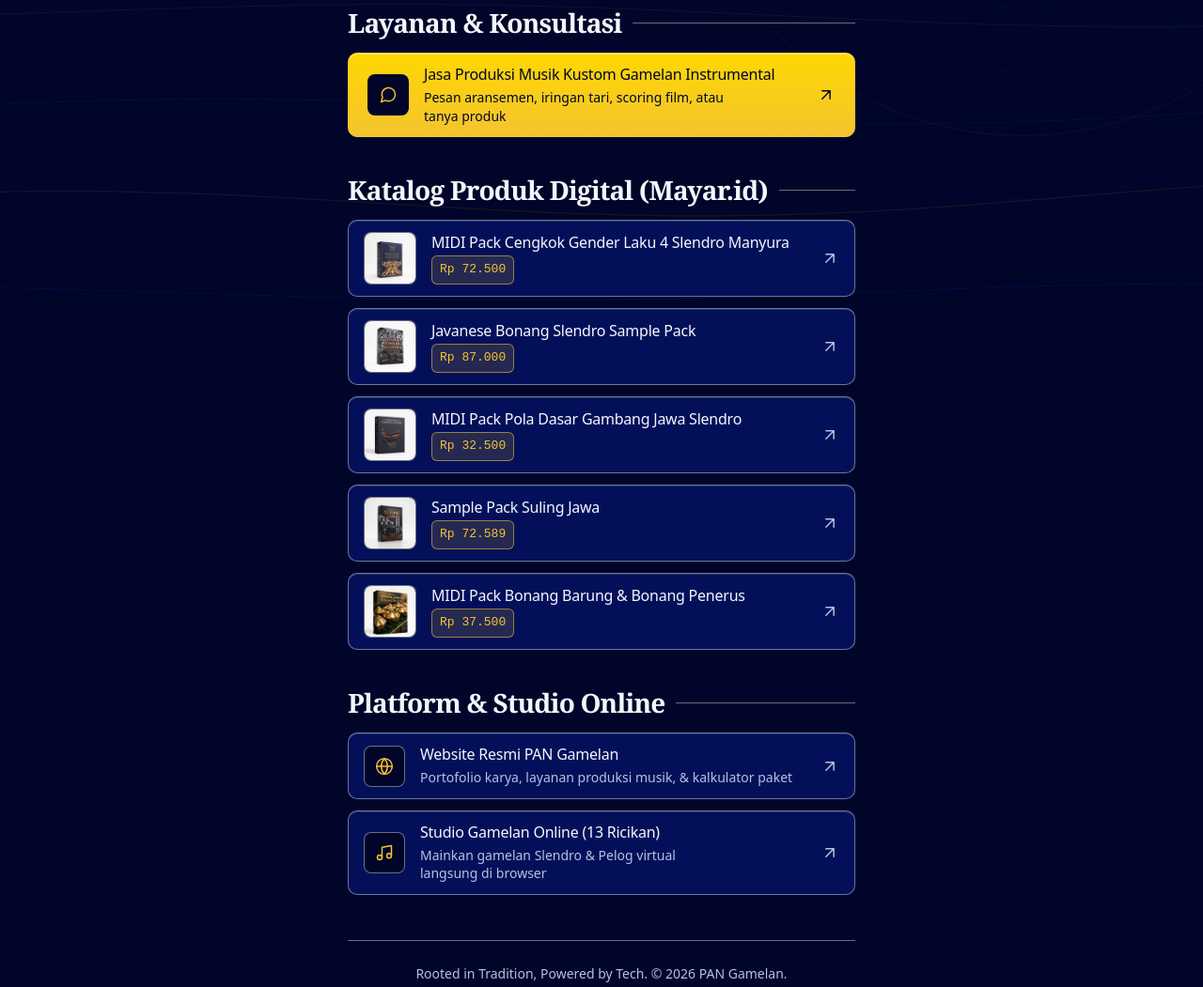
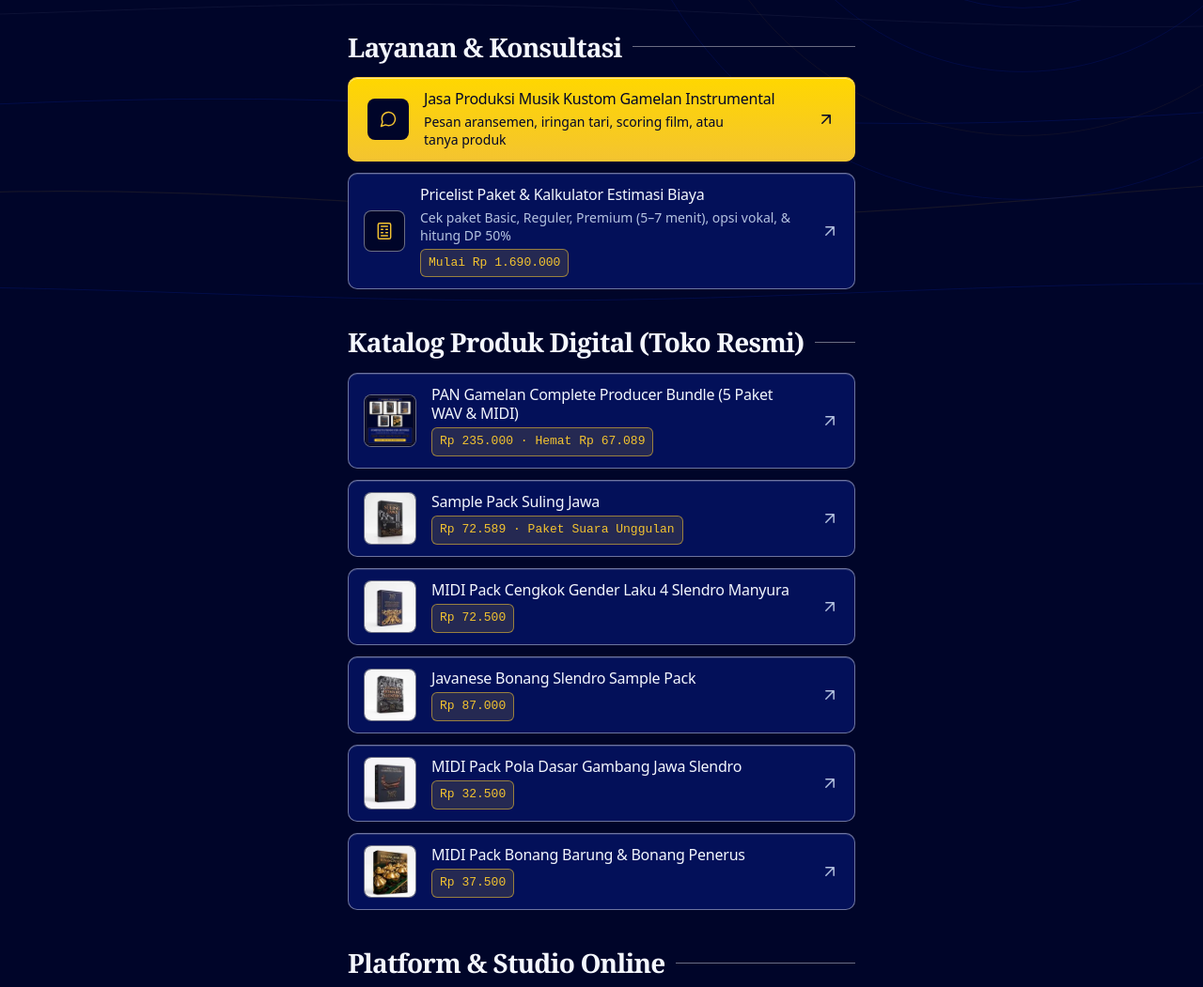
Before and after one commit to pangamelanid-bit/bio, a plain HTML site: page index.html in a window 1280 px wide. Shown: the part 398-1449 px from the top of the page at 94% size. Drawn offline with Linux system fonts and the light colour scheme.

Commit message:
feat(bio): publish Phase 1 Complete Producer Bundle card, calculator CTA, and studio lead attribution

```diff
--- a/index.html
+++ b/index.html
@@ -13,7 +13,7 @@
   <meta property="og:type" content="website">
   <meta property="og:title" content="PAN Gamelan — Rooted in Tradition, Powered by Tech">
   <meta property="og:description" content="Katalog resmi MIDIPACK, Sample Pack Gamelan WAV, dan Konsultasi Produksi Musik Gamelan.">
-  <meta property="og:image" content="logo.png">
+  <meta property="og:image" content="https://pangamelanid-bit.github.io/bio/logo.png">
 
   <link rel="icon" type="image/png" href="logo.png">
   <link rel="preconnect" href="https://fonts.googleapis.com">
@@ -44,7 +44,7 @@
 
       <h1 id="main-heading" class="brand-title" tabindex="-1">PAN Gamelan</h1>
       <p class="brand-bio">
-        Karawitan Jawa dan produksi musik modern: MIDIPACK, sampel WAV, dan&nbsp;komposisi.
+        Studio kreatif gamelan Jawa: Jasa produksi musik kustom instrumental, sampel WAV 24-bit, dan&nbsp;MIDIPACK.
       </p>
 
       <!-- Baris Ikon Kanal Sosial Cepat -->
@@ -137,14 +137,106 @@
               </span>
             </a>
           </li>
+          <li>
+            <a
+              class="link-card"
+              href="https://pangamelanid-bit.github.io/#kalkulator"
+              target="_blank"
+              rel="noopener noreferrer"
+            >
+              <div class="card-left">
+                <span class="card-icon" aria-hidden="true">
+                  <svg viewBox="0 0 24 24">
+                    <rect x="4" y="2" width="16" height="20" rx="2"/>
+                    <line x1="8" y1="6" x2="16" y2="6"/>
+                    <line x1="8" y1="10" x2="10" y2="10"/>
+                    <line x1="14" y1="10" x2="16" y2="10"/>
+                    <line x1="8" y1="14" x2="10" y2="14"/>
+                    <line x1="14" y1="14" x2="16" y2="14"/>
+                    <line x1="8" y1="18" x2="16" y2="18"/>
+                  </svg>
+                </span>
+                <div class="card-content">
+                  <div class="card-title-row">
+                    <span class="card-title">Pricelist Paket &amp; Kalkulator Estimasi Biaya</span>
+                  </div>
+                  <span class="card-subtitle">Cek paket Basic, Reguler, Premium (5–7 menit), opsi vokal, &amp; hitung DP 50%</span>
+                  <span class="card-badge">Mulai Rp 1.690.000</span>
+                </div>
+              </div>
+              <span class="card-arrow" aria-hidden="true">
+                <svg viewBox="0 0 24 24"><path d="M7 17L17 7M7 7h10v10"/></svg>
+              </span>
+            </a>
+          </li>
         </ul>
       </section>
 
-      <!-- Bagian B: Katalog Produk Digital (Mayar.id) -->
+      <!-- Bagian B: Katalog Produk Digital (Toko Resmi) -->
       <section class="link-section">
-        <h2 class="section-heading">Katalog Produk Digital (Mayar.id)</h2>
+        <h2 class="section-heading">Katalog Produk Digital (Toko Resmi)</h2>
         <ul class="link-list" role="list">
-          <!-- Produk 1: Cengkok Gender Laku 4 -->
+          <!-- Produk 0 (Bundel Utama): Complete Producer Bundle 5 Paket WAV & MIDI -->
+          <li>
+            <a
+              class="link-card"
+              href="https://pan-gamelan.myr.id/bundling/pan-gamelan-complete-producer-bundle-5-paket-wav-midi"
+              target="_blank"
+              rel="noopener noreferrer"
+            >
+              <div class="card-left">
+                <picture class="card-thumb">
+                  <source srcset="images/complete-producer-bundle.webp" type="image/webp">
+                  <img
+                    class="card-thumb-img"
+                    src="images/complete-producer-bundle.jpg"
+                    alt=""
+                    width="56"
+                    height="56"
+                  >
+                </picture>
+                <div class="card-content">
+                  <span class="card-title">PAN Gamelan Complete Producer Bundle (5 Paket WAV &amp; MIDI)</span>
+                  <span class="card-badge">Rp 235.000 &middot; Hemat Rp 67.089</span>
+                </div>
+              </div>
+              <span class="card-arrow" aria-hidden="true">
+                <svg viewBox="0 0 24 24"><path d="M7 17L17 7M7 7h10v10"/></svg>
+              </span>
+            </a>
+          </li>
+
+          <!-- Produk 1 (Unggulan Individual): Sample Pack Suling Jawa -->
+          <li>
+            <a
+              class="link-card"
+              href="https://pan-gamelan.myr.id/catalog/sample-pack-suling-jawa"
+              target="_blank"
+              rel="noopener noreferrer"
+            >
+              <div class="card-left">
+                <picture class="card-thumb">
+                  <source srcset="images/sample-pack-suling-jawa.webp" type="image/webp">
+                  <img
+                    class="card-thumb-img"
+                    src="images/sample-pack-suling-jawa.jpg"
+                    alt=""
+                    width="56"
+                    height="56"
+                  >
+                </picture>
+                <div class="card-content">
+                  <span class="card-title">Sample Pack Suling Jawa</span>
+                  <span class="card-badge">Rp 72.589 &middot; Paket Suara Unggulan</span>
+                </div>
+              </div>
+              <span class="card-arrow" aria-hidden="true">
+                <svg viewBox="0 0 24 24"><path d="M7 17L17 7M7 7h10v10"/></svg>
+              </span>
+            </a>
+          </li>
+
+          <!-- Produk 2: Cengkok Gender Laku 4 -->
           <li>
             <a
               class="link-card"
@@ -174,7 +266,7 @@
             </a>
           </li>
 
-          <!-- Produk 2: Bonang Slendro Sample Pack -->
+          <!-- Produk 3: Bonang Slendro Sample Pack -->
           <li>
             <a
               class="link-card"
@@ -204,7 +296,7 @@
             </a>
           </li>
 
-          <!-- Produk 3: Pola Dasar Gambang Jawa -->
+          <!-- Produk 4: Pola Dasar Gambang Jawa -->
           <li>
             <a
               class="link-card"
@@ -226,36 +318,6 @@
                 <div class="card-content">
                   <span class="card-title">MIDI Pack Pola Dasar Gambang Jawa Slendro</span>
                   <span class="card-badge">Rp 32.500</span>
-                </div>
-              </div>
-              <span class="card-arrow" aria-hidden="true">
-                <svg viewBox="0 0 24 24"><path d="M7 17L17 7M7 7h10v10"/></svg>
-              </span>
-            </a>
-          </li>
-
-          <!-- Produk 4: Sample Pack Suling Jawa -->
-          <li>
-            <a
-              class="link-card"
-              href="https://pan-gamelan.myr.id/catalog/sample-pack-suling-jawa"
-              target="_blank"
-              rel="noopener noreferrer"
-            >
-              <div class="card-left">
-                <picture class="card-thumb">
-                  <source srcset="images/sample-pack-suling-jawa.webp" type="image/webp">
-                  <img
-                    class="card-thumb-img"
-                    src="images/sample-pack-suling-jawa.jpg"
-                    alt=""
-                    width="56"
-                    height="56"
-                  >
-                </picture>
-                <div class="card-content">
-                  <span class="card-title">Sample Pack Suling Jawa</span>
-                  <span class="card-badge">Rp 72.589</span>
                 </div>
               </div>
               <span class="card-arrow" aria-hidden="true">
@@ -360,7 +422,7 @@
 
     <!-- 3. FOOTER -->
     <footer class="page-footer">
-      <p><span lang="en">Rooted in Tradition, Powered by Tech.</span> &copy;&nbsp;2026 PAN&nbsp;Gamelan.</p>
+      <p><span lang="en">Rooted in Tradition, Powered by Tech.</span> &copy;&nbsp;2026 PAN&nbsp;Gamelan &middot; Prasetyo Adhi Nugroho,&nbsp;S.Sn.</p>
     </footer>
   </div>
 
```
Also changed, not shown: images/complete-producer-bundle.jpg (added), images/complete-producer-bundle.webp (added).
